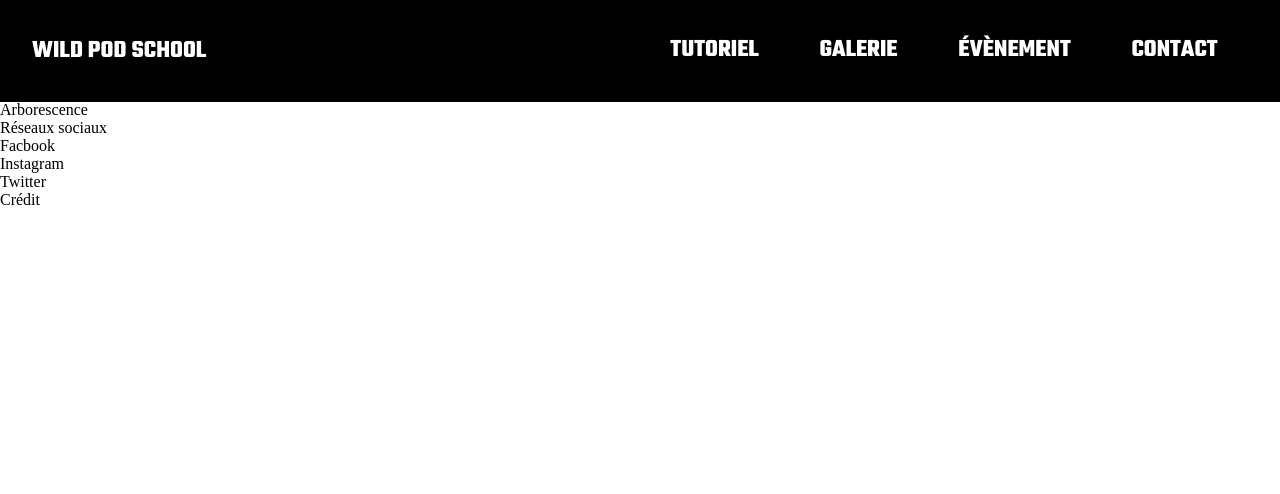
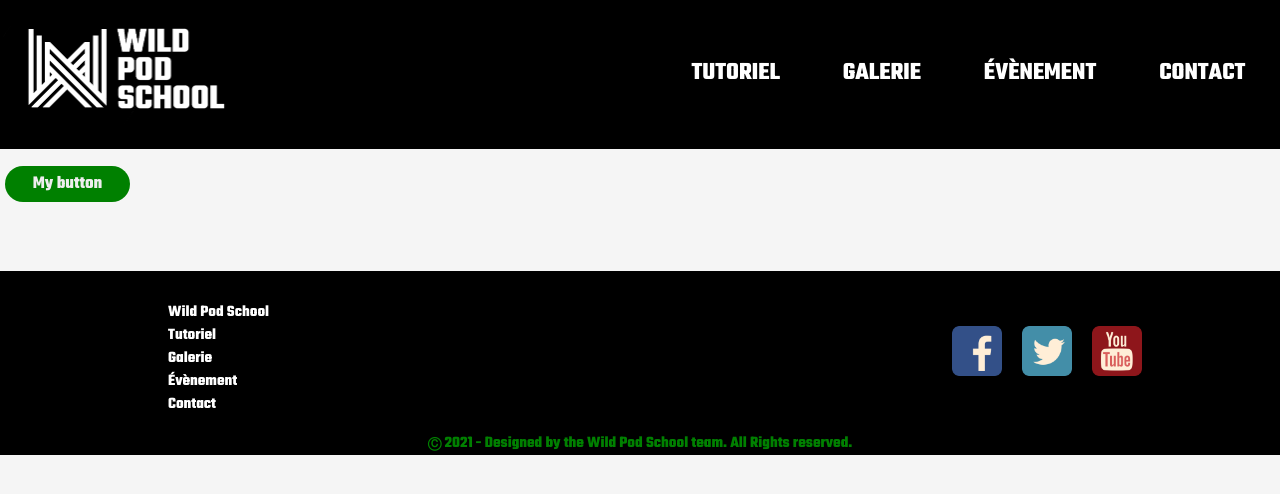
Before and after one commit to Tbiarneix/WildPodSchool, a plain HTML site: page index.html in a window 1280 px wide. Drawn offline with Linux system fonts and the light colour scheme.

Commit message:
mise à jour avec le footer terminé + le formulaire

```diff
--- a/index.html
+++ b/index.html
@@ -13,7 +13,11 @@
 
 <header class="mainhead">
     <nav>
-            <div class="logo">Wild Pod School</div>
+        <div class="logo">
+            <a href="index.html"
+              ><img src="assets/Logo WPS.png" alt="Logo" width="40%" height="60%"
+            /></a>
+          </div>
         <ul>
         <li><a class="active" href="tutorialsummary.html">Tutoriel</a></li>
         <li><a class="active" href="portfolio.html">Galerie</a></li>
@@ -27,18 +31,31 @@
 <h1>titre 1</h1>
 <h2>titre 2</h2>
 <p>Ceci est un tres long paragraphe</p>
-
 <button>My button</button>
-
 </body>
 
     <footer>
-<div>Arborescence</div>
-<div class="rs">Réseaux sociaux</div>
-<p>Facbook</p>
-<p>Instagram</p>
-<p>Twitter</p>
-<div>Crédit</div>
+        <div class="container">
+<div class="arborescence">
+    <ul>
+        <li><a href="index.html">Wild Pod School</a></li>
+        <li><a href="tutorialsummary.html">Tutoriel</a></li>
+        <li><a href="portfolio.html">Galerie</a></li>
+        <li><a href="event.html">Évènement</a></li>
+        <li><a href="contact.html">Contact</a></li>
+    </ul>
+</div>
+
+<div class="rs">
+    <br /><img id="facebook" src="assets/facebook.png" alt="facebook" width="50px" height="50px"/><br />
+    <br /><img id="instagram" src="assets/twitter.png" alt="twitter" width="50px" height="50px"/><br />
+    <br /><img id="twitter" src="assets/youtube.png" alt="youtube" width="50px" height="50px"/><br />
+</div>
+</div>
+
+<div class="copyright"><small>&#9400;</small> 2021 - Designed by the Wild Pod School team. All Rights reserved.</div>
+
 </footer>
+</body>
 
 </html>
--- a/style.css
+++ b/style.css
@@ -1,12 +1,11 @@
-/*GLOBAL CSS*/
-* {
-    margin: 0;
-    padding: 0;
-    box-sizing: border-box;
-}
 
 /* HEADER SECTION DESKTOP*/
-
+body {
+    background: whitesmoke;
+    margin-left: 0;
+    margin-right: 0;
+    margin-bottom: 0;
+}
 .mainhead {
     color: white;
     font-family: 'Teko', sans-serif;
@@ -29,7 +28,7 @@
     min-height: 8vh;
     display: flex;
     align-items: center;
-    padding: 2rem;
+    padding: 0.2rem;
 }
 
 nav ul {
@@ -58,78 +57,81 @@
     transition: width 0.3s;
   }
 
-  /*CONTACT SECTION*/
+ /*FOOTER SECTION*/
 
-  #h1contact {
-    font-family: 'Teko', sans-serif;
-    font-size: 50px;
-    margin-top: 10%;
-    text-align: center;
-    color: green;
+ footer {
+     background:black;
+     margin-top: 5%;
+     width: 100%;
     }
 
-.sabre {
-    margin-left: 30%;
-    margin-right: 30%;
-}
-
-.contactForm {
-    background: black;
-    width: 50%;
-    padding: 2% 2% 2% 2%;
-    margin-left: auto;
-    margin-right: auto;
-    border-radius: 25px;
-    color: white;
+ .copyright {
+     text-align: center;
+    font-weight: bold;
+    color: green;
     font-family: 'Teko', sans-serif;
  }
 
-.prenom-nom {
-    display: flex;
-    justify-content: center;
-    margin-top: 30px;
-    margin-bottom: 30px;
+ .arborescence ul li a {
+    text-decoration: none;
+    color: white;
+    font-weight: bold;
+    font-family: 'Teko', sans-serif;
     font-size: 16px;
+    padding: auto;
  }
 
-#prenom {
-    margin-right: 0.5%;
+ .arborescence ul li {
+     list-style: none;
  }
 
-#nom {
-    margin-left: 0.5%;
+ .arborescence ul {
+     padding-top: 10%;
  }
 
-.email-message {
-    font-size: 20px;
-    text-align: center;
-    margin-bottom: 30px;
+ .imagefooter {
+     display: flex;
+    align-items:center;
  }
 
-#email {
-    padding: 15px 5px 15px 5px;
+ .rs {
+    color: green;
+    font-weight: bold;
+    display: flex;
+    flex-direction: row;
+    gap: 10px;
+    align-items: center;
  }
 
-.message {
-    margin-top: 30px;
-    padding: 40px 5px 40px 5px;
+ .container {
+     display: flex;
+     flex-direction: row;
+     justify-content: space-between;
+     width: 80%;
+     margin-left: auto;
+     margin-right: auto;
  }
 
-.bouton {
-font-size: 20px;
+ button {
+    display: inline-block;
+    background-color: green;
+    border-radius: 20px;
+    border: 2px #CCCCCC;
+    color: #EEEEEE;
+    text-align: center;
+    font-size: 18px;
+    padding: 5px;
+    width: 125px;
+    -webkit-transition: all 0.5s;
+    -moz-transition: all 0.5s;
+    -o-transition: all 0.5s;
+    transition: all 0.5s;
+    cursor: pointer;
+    margin: 5px;
     font-family: 'Teko', sans-serif;
-color: white;
-background: green;
-padding: 1.5% 3.5% 1.5% 3.5%;
-margin-left: 80%;
-margin-top: 5%;
 }
 
-textarea,
-input:not([type="submit"]) {
-    width: 100%;
-    padding: 10px;
-    border: 2px solid green;
-    outline: none;
-    border-radius: 6px;
+button:hover {
+    background-color: rgb(0, 161, 0);
+    color: black;
 }
```
Also changed, not shown: contact.html (deleted, +0 -84 lines), event.html (+25 -4 lines), form.css (added, +76 -0 lines), form.html (added, +114 -0 lines), portfolio.html (+25 -4 lines), tutorialsummary.html (+25 -5 lines), assets/Logo WPS.png (added), assets/PlanPod.jpg (added), assets/cosmos.jpg (added), assets/facebook.png (added), assets/twitter.png (added), assets/youtube.png (added). Lines whose indentation alone changed are shown as unchanged.
